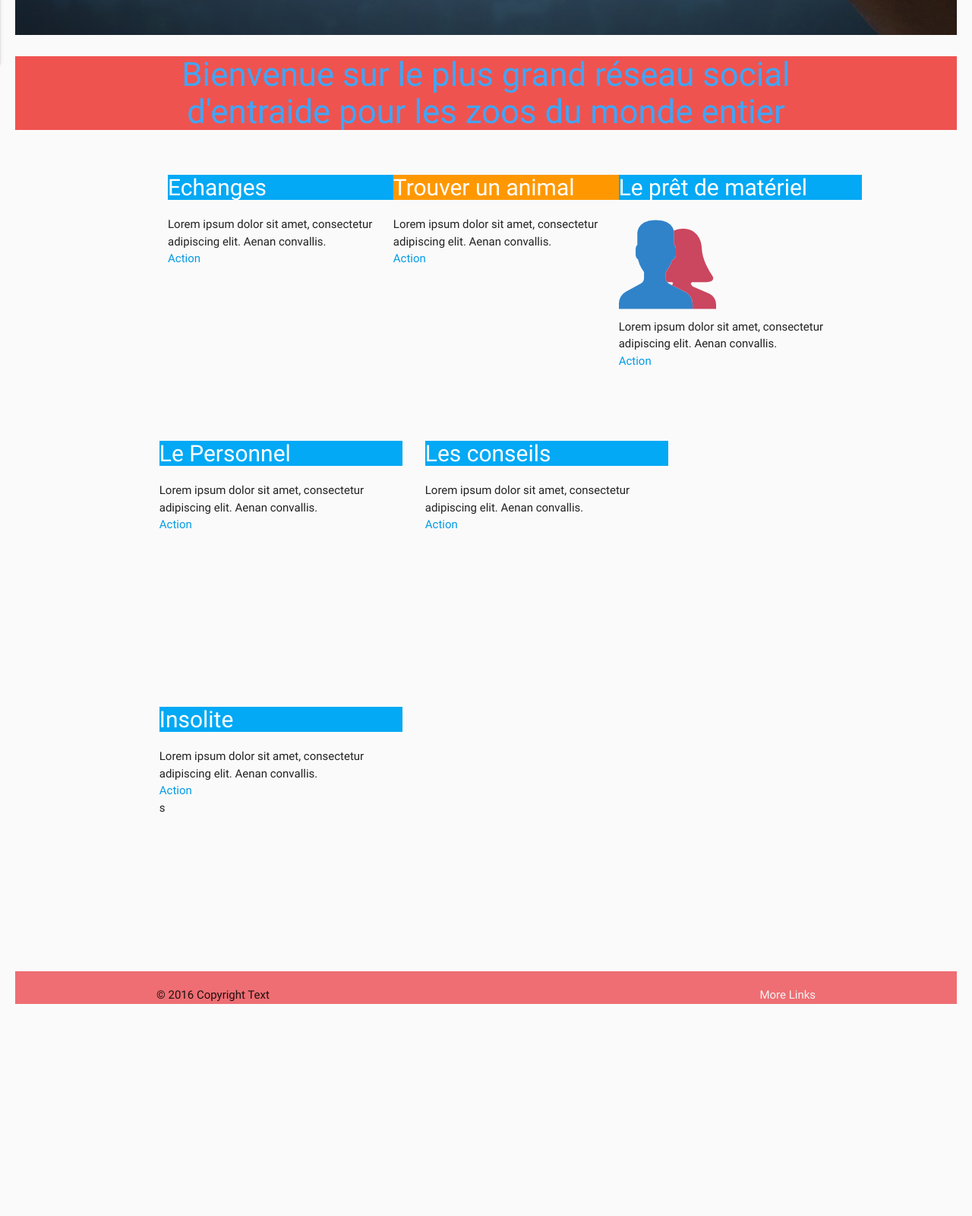
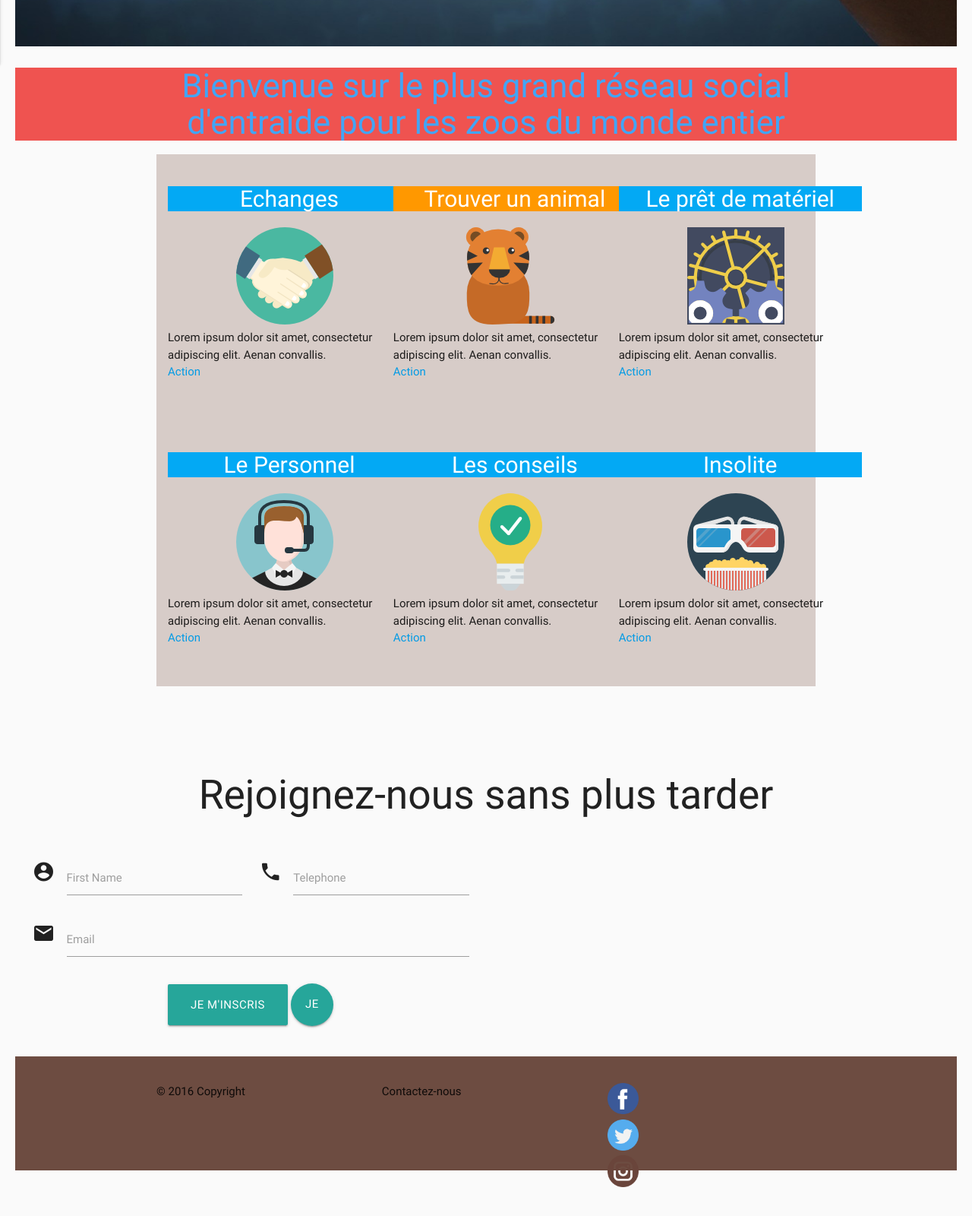
Before and after one commit to jgrom/hackathon-socialzoo, a website: page public/index.html in a window 1280 px wide. Shown: the part 776-2376 px from the top of the page at 76% size. Before the commit the page ends 2117 px from the top, so only its background shows below. Drawn offline with Linux system fonts and the light colour scheme; some packages are replaced by stand-ins of ours; a script that the page names is missing.

Commit message:
ajout de formulaire ds home

```diff
--- a/public/angular-app/partials/footer.html
+++ b/public/angular-app/partials/footer.html
@@ -1,7 +1,24 @@
-<footer class="page-footer">
+<footer class="page-footer brown darken-1">
 
         <div class="container">
-        © 2016 Copyright Text
+        <div class="row list-inline">
+            <div class="col s4">
+            <p>© 2016 Copyright</p>
+            </div>
+            <div class="col s4">
+            <p>Contactez-nous</p>
+            </div>
+            <div class="col s4 right">
+            <ul class="logoSocial">
+                <li><a href="#"><img src="../img/facebook.png"</a></li>
+                <li><a href="#"><img src="../img/twitter.png"</a></li>
+                <li><a href="#"><img src="../img/instagram.png"</a></li>
+
+            </ul>
+
+            </div>
+        </div>
+
         <a class="grey-text text-lighten-4 right" href="#!">More Links</a>
 
       </div>
--- a/public/angular-app/partials/header.html
+++ b/public/angular-app/partials/header.html
@@ -1,21 +1,22 @@
 <!-- *Dropdown Structure -->
 <nav>
-    <div class="nav-wrapper">
-      <a href="#!" class="brand-logo">Rezoo</a>
-      <a href="#" data-activates="mobile-demo" class="button-collapse"><i class="material-icons">menu</i></a>
+    <div class="nav-wrapper brown darken-1">
+      <a href="#!" class="brand-logo"><Rezoo</a>
+      <a href="#"><img src="../img/zebra.png"</a><a href="#"><img src="../img/monkey.png"</a>
+      <a href="#" data-activates="mobile-demo" class="button-collapse"><i class="material-icons"></i>Les news</a>
       <ul class="right hide-on-med-and-down">
-        <li><a href="sass.html"><i class="material-icons left">add</i>Coucou</a></li>
-        <li><a href="badges.html"><i class="material-icons left">star</i>Login</a></li>
+        <li><a href="sass.html"><i class="material-icons left">add</i>La communauté</a></li>
+        <li><a href="badges.html"><i class="material-icons left">star</i>Mon espace</a></li>
         <li><a href="collapsible.html">Infos</a></li>
-        <li>&nbsp;&nbsp;&nbsp;|&nbsp;&nbsp;&nbsp;</li>
+        <li>&nbsp;&nbsp;&nbsp;&nbsp;&nbsp;&nbsp;&nbsp;&nbsp;</li>
         <li><input placeholder="nom utilsateur" id="username" type="text" class="validate" /></li>
         <li><input placeholder="mot de passe" id="password" type="password" class="validate" /></li>
         <li><a class="waves-effect waves-light btn">Login</a></li>
       </ul>
       <ul class="side-nav" id="mobile-demo">
-        <li><a href="sass.html">Sass</a></li>
-        <li><a href="badges.html">Components</a></li>
-        <li><a href="collapsible.html">Javascript</a></li>
+        <li><a href="sass.html">Les news</a></li>
+        <li><a href="badges.html">La communauté</a></li>
+        <li><a href="collapsible.html">Mon espace</a></li>
         <li><input placeholder="nom utilsateur" id="username" type="text" class="validate" /></li>
         <li><input placeholder="mot de passe" id="password" type="password" class="validate" /></li>
         <li><a class="waves-effect waves-light btn">Login</a></li>
--- a/public/angular-app/partials/main.html
+++ b/public/angular-app/partials/main.html
@@ -1,23 +1,22 @@
 <div class="container-fluid">
   <div class="col s10">
   <img class="responsive-img" src="../img/africa-3.jpg" alt="">
-  <h3 class="center red lighten-1 blue-text text-lighten-1"> Bienvenue sur le plus grand réseau social<br />d'entraide pour les zoos du monde entier
-
-</h3>
+  <h3 class="center red lighten-1 blue-text text-lighten-1">Bienvenue sur le plus grand réseau social<br />
+    d'entraide pour les zoos du monde entier</h3>
 </div>
 </div>
 <!-- Square card -->
-<div class="container">
+<div class="container brown lighten-4">
   <div class="row">
-    <div class="col s4">
+    <div class="col s4 offset1">
       <div class="mdl-card mdl-shadow--2dp demo-card-square">
         <div class="mdl-card__title mdl-card--expand">
-
-     <h2 class="mdl-card__title-text">Echanges</h2>
-
+          <h2 class="mdl-card__title-text center">Echanges</h2>
+        </div>
+        <div>
+          <img id="logo" src="../img/hand-shake.png" />
         </div>
         <div class="mdl-card__supporting-text">
-
           Lorem ipsum dolor sit amet, consectetur adipiscing elit. Aenan convallis.
         </div>
         <div class="mdl-card__actions mdl-card--border">
@@ -28,10 +27,51 @@
       </div>
  </div>
  <!-- Square card -->
- <div class="col s4">
+ <div class="col s4 offset1">
  <div class="mdl-card mdl-shadow--2dp demo-card-square">
    <div class="mdl-card__title mdl-card__accent mdl-card--expand">
-     <h2 class="mdl-card__title-text">Trouver un animal</h2>
+     <h2 class="mdl-card__title-text center">Trouver un animal</h2>
+   </div>
+   <div>
+     <img id="logo" src="../img/tiger.png" />
+   </div>
+   <div class="mdl-card__supporting-text">
+     Lorem ipsum dolor sit amet, consectetur adipiscing elit. Aenan convallis.
+   </div>
+   <div class="mdl-card__actions mdl-card--border">
+     <a class="mdl-button mdl-button--colored mdl-js-button mdl-js-ripple-effect">
+         Action
+       </a>
+   </div>
+ </div>
+ </div>
+ <!-- Square card -->
+ <div class="col s4 offset1">
+ <div class="mdl-card mdl-shadow--2dp demo-card-square">
+   <div class="mdl-card__title mdl-card--expand">
+     <h2 class="mdl-card__title-text center">Le prêt de matériel</h2>
+   </div>
+   <div>
+     <img id="logo" src="../img/settings.png" />
+   </div>
+   <div class="mdl-card__supporting-text">
+     Lorem ipsum dolor sit amet, consectetur adipiscing elit. Aenan convallis.
+   </div>
+   <div class="mdl-card__actions mdl-card--border">
+     <a class="mdl-button mdl-button--accent mdl-js-button mdl-js-ripple-effect">
+         Action
+       </a>
+   </div>
+ </div>
+ </div>
+ <!-- Square card -->
+ <div class="col s4 offset1">
+ <div class="mdl-card mdl-shadow--2dp demo-card-square">
+   <div class="mdl-card__title mdl-card--expand">
+     <h2 class="mdl-card__title-text center">Le Personnel</h2>
+   </div>
+   <div>
+     <img id="logo" src="../img/telemarketer.png" />
    </div>
    <div class="mdl-card__supporting-text">
      Lorem ipsum dolor sit amet, consectetur adipiscing elit. Aenan convallis.
@@ -47,10 +87,10 @@
  <div class="col s4">
  <div class="mdl-card mdl-shadow--2dp demo-card-square">
    <div class="mdl-card__title mdl-card--expand">
-     <h2 class="mdl-card__title-text">Le prêt de matériel</h2>
+     <h2 class="mdl-card__title-text center">Les conseils</h2>
    </div>
    <div>
-     <img src="../img/users2.png" />
+     <img id="logo" src="../img/light-bulb.png" />
    </div>
    <div class="mdl-card__supporting-text">
      Lorem ipsum dolor sit amet, consectetur adipiscing elit. Aenan convallis.
@@ -63,9 +103,14 @@
  </div>
  </div>
  <!-- Square card -->
+<div class="col s4">
  <div class="mdl-card mdl-shadow--2dp demo-card-square">
+
    <div class="mdl-card__title mdl-card--expand">
-     <h2 class="mdl-card__title-text">Le Personnel</h2>
+     <h2 class="mdl-card__title-text center">Insolite</h2>
+   </div>
+   <div>
+     <img id="logo" src="../img/3d-glasses.png" />
    </div>
    <div class="mdl-card__supporting-text">
      Lorem ipsum dolor sit amet, consectetur adipiscing elit. Aenan convallis.
@@ -76,41 +121,57 @@
        </a>
    </div>
  </div>
- <!-- Square card -->
- <div class="mdl-card mdl-shadow--2dp demo-card-square">
-   <div class="mdl-card__title mdl-card--expand">
-     <h2 class="mdl-card__title-text">Les conseils</h2>
-   </div>
-   <div class="mdl-card__supporting-text">
-     Lorem ipsum dolor sit amet, consectetur adipiscing elit. Aenan convallis.
-   </div>
-   <div class="mdl-card__actions mdl-card--border">
-     <a class="mdl-button mdl-button--accent mdl-js-button mdl-js-ripple-effect">
-         Action
-       </a>
 </div>
 </div>
- <!-- Square card -->
+</div>
+<br />
+<br />
+<br />
+<section>
 
- <div class="mdl-card mdl-shadow--2dp demo-card-square">
+    <div class="row center align">
+      <h2>Rejoignez-nous sans plus tarder</h2>
+    </div>
 
-   <div class="mdl-card__title mdl-card--expand">
-     <h2 class="mdl-card__title-text">Insolite</h2>
+  <div class="row">
+    <div class="col m6 s12"
+    <form action="">
 
+        <div class="input-field col s6">
+          <i class="material-icons prefix">account_circle</i>
+          <input id="icon_prefix" type="text" class="validate">
+          <label for="icon_prefix">First Name</label>
         </div>
-   <div class="mdl-card__supporting-text">
-     Lorem ipsum dolor sit amet, consectetur adipiscing elit. Aenan convallis.
-   </div>
-   <div class="mdl-card__actions mdl-card--border">
-     <a class="mdl-button mdl-button--colored mdl-js-button mdl-js-ripple-effect">
-         Action
-       </a>
-   </div>s
+        <div class="input-field col s6">
+          <i class="material-icons prefix">phone</i>
+          <input id="icon_telephone" type="tel" class="validate">
+          <label for="icon_telephone">Telephone</label>
         </div>
 
 
+        <div class="input-field col s12">
+            <i class="material-icons prefix">email</i>
+          <input id="email" type="email" class="validate">
+
+          <label for="email" data-error="wrong" data-success="right">Email</label>
+        </div>
+        <div class="input-field col s12 center-align" >
+          <button class="btn waves-effect waves-light btn-large ">Je m'inscris</button>
+          <button class="btn-floating waves-effect waves-light btn-large ">Je m'inscris</button>
 
         </div>
+
+    </form>
+  </div>
+</div>
+
+    </section>
+
+
+
+
+
+
 <!-- <div class="row casier">
   <div class="col s12 m4 blue">
      <img class="materialboxed" width="350" src="img/goat.jpg">
--- a/public/css/style.css
+++ b/public/css/style.css
@@ -26,6 +26,9 @@ body {
   border: 1px solid white;
 }
 /*navbar*/
+nav {
+  height: 90px;
+}
 .demo-card-square.mdl-card {
     width: 320px;
     height: 320px;
@@ -55,4 +58,14 @@ body {
 h2.mdl-card__title-text{
   font-size: 30px;
 }
+#logo{
+  padding-left: 90px;
+}
    /*cards*/
+   footer {
+     height: 150px;
+   }
+
+footer img {
+  width: 15%;
+  }
```
Also changed, not shown: public/js/script.js (deleted, +0 -84 lines), public/img/3d-glasses.png (added), public/img/camel.png (added), public/img/facebook.png (added), public/img/fullstacktraining_logo.png (deleted), public/img/hand-shake.png (added), public/img/instagram.png (added), public/img/leopard.png (added), public/img/light-bulb.png (added), public/img/monkey.png (added), public/img/telemarketer.png (added), public/img/tiger (1).png (added), public/img/tiger.png (added), public/img/twitter.png (added), 1 more files. Lines whose indentation alone changed are shown as unchanged.
